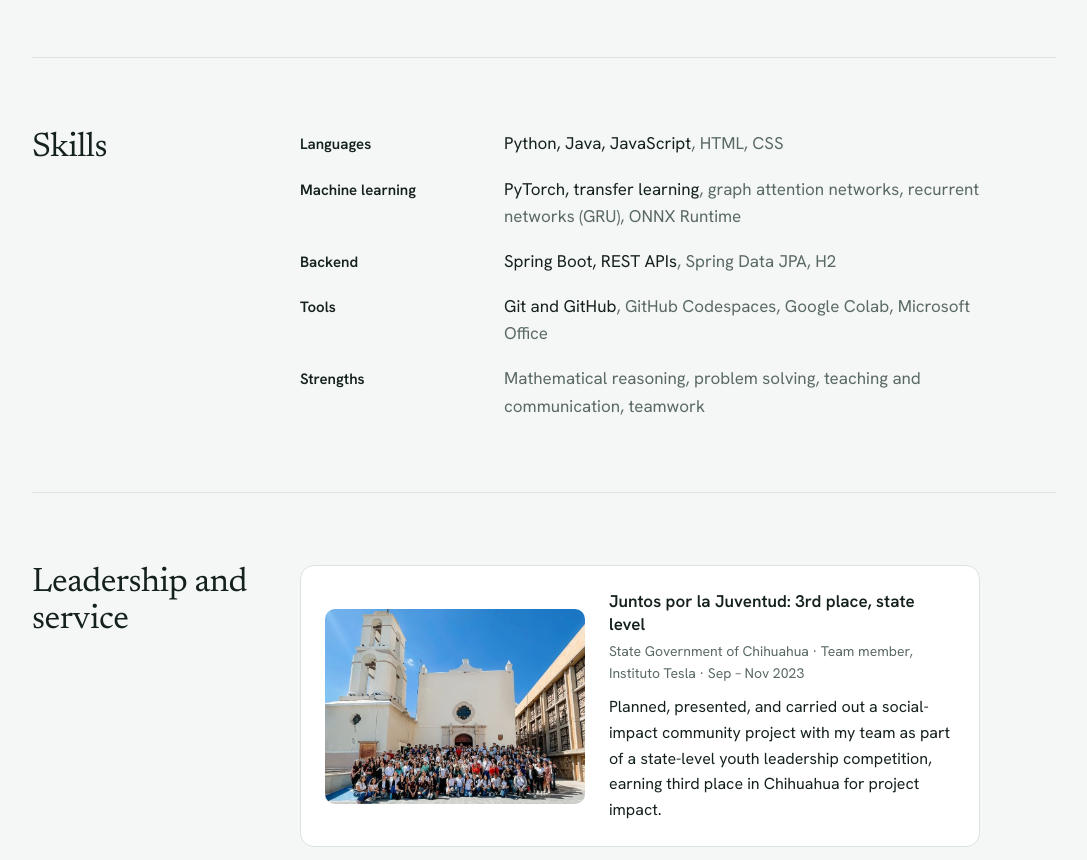
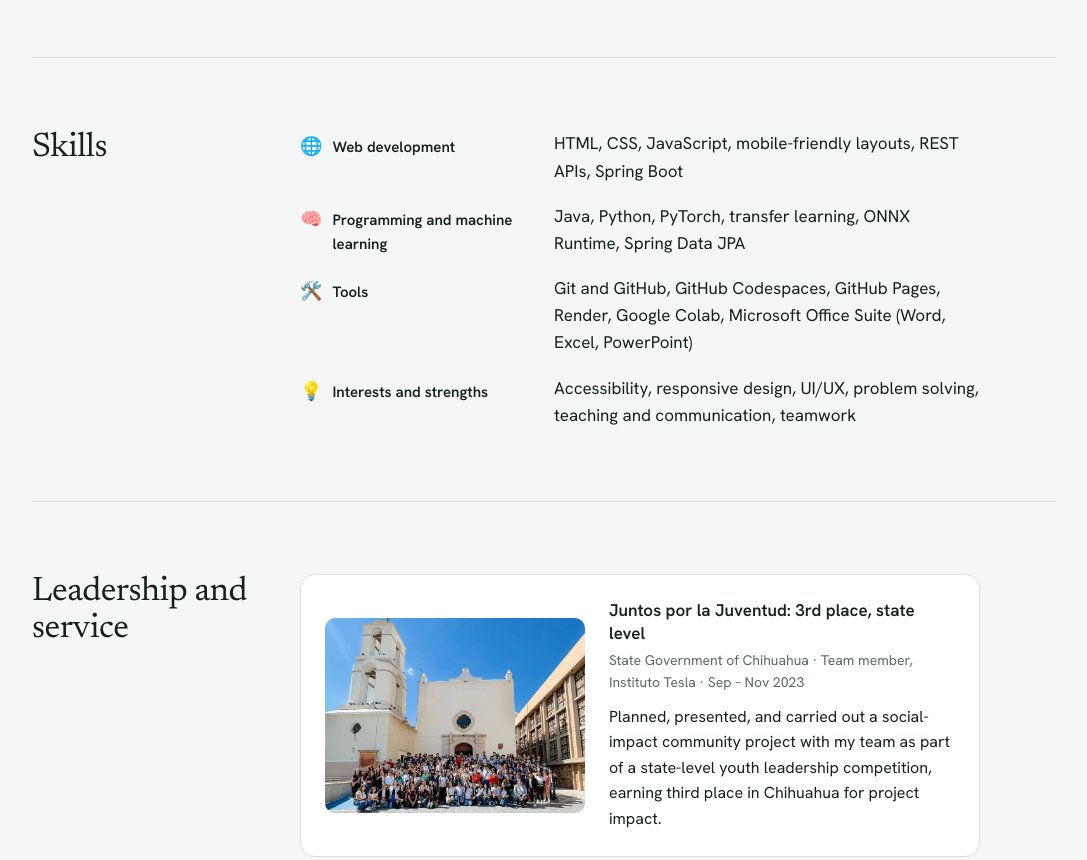
Before and after one commit to Ian072/Ian072.github.io, a plain HTML site: page index.html in a window 1280 px wide. Shown: the part 3720-4580 px from the top of the page, without its empty margins (96-1183 px from the left). Drawn offline with Linux system fonts and the light colour scheme.

Commit message:
Match skills to résumé and add section emojis
Co-Authored-By: Claude Opus 5.5 <noreply@anthropic.com>
Claude-Session: https://claude.ai/code/session_01LUXTVvAj11CPUnHFUQWZqi

```diff
--- a/index.html
+++ b/index.html
@@ -162,9 +162,11 @@
   .tags li { font-size: 13px; padding: 4px 12px; border-radius: 999px; background: var(--accent-soft); color: var(--ink); }
 
   /* Skills */
-  .skills { margin: 0; display: grid; grid-template-columns: 180px 1fr; row-gap: 18px; column-gap: 24px; }
+  .skills { margin: 0; display: grid; grid-template-columns: 230px 1fr; row-gap: 18px; column-gap: 24px; }
   .skills dt { font-weight: 600; font-size: 15px; padding-top: 2px; }
-  .skills dd { margin: 0; color: var(--muted); }
+  .skills dd { margin: 0; }
+  .skills dt { display: flex; gap: 10px; align-items: baseline; }
+  .skill-emoji { font-size: 18px; flex: none; }
   .skills dd span { color: var(--ink); }
 
   /* Cards (community, interests) */
@@ -429,16 +431,14 @@
     <h2 id="skills-h">Skills</h2>
     <div class="body">
       <dl class="skills">
-        <dt>Languages</dt>
-        <dd><span>Python, Java, JavaScript</span>, HTML, CSS</dd>
-        <dt>Machine learning</dt>
-        <dd><span>PyTorch, transfer learning</span>, graph attention networks, recurrent networks (GRU), ONNX Runtime</dd>
-        <dt>Backend</dt>
-        <dd><span>Spring Boot, REST APIs</span>, Spring Data JPA, H2</dd>
-        <dt>Tools</dt>
-        <dd><span>Git and GitHub</span>, GitHub Codespaces, Google Colab, Microsoft Office</dd>
-        <dt>Strengths</dt>
-        <dd>Mathematical reasoning, problem solving, teaching and communication, teamwork</dd>
+        <dt><span class="skill-emoji" aria-hidden="true">🌐</span>Web development</dt>
+        <dd>HTML, CSS, JavaScript, mobile-friendly layouts, REST APIs, Spring Boot</dd>
+        <dt><span class="skill-emoji" aria-hidden="true">🧠</span>Programming and machine learning</dt>
+        <dd>Java, Python, PyTorch, transfer learning, ONNX Runtime, Spring Data JPA</dd>
+        <dt><span class="skill-emoji" aria-hidden="true">🛠️</span>Tools</dt>
+        <dd>Git and GitHub, GitHub Codespaces, GitHub Pages, Render, Google Colab, Microsoft Office Suite (Word, Excel, PowerPoint)</dd>
+        <dt><span class="skill-emoji" aria-hidden="true">💡</span>Interests and strengths</dt>
+        <dd>Accessibility, responsive design, UI/UX, problem solving, teaching and communication, teamwork</dd>
       </dl>
     </div>
   </section>
```
